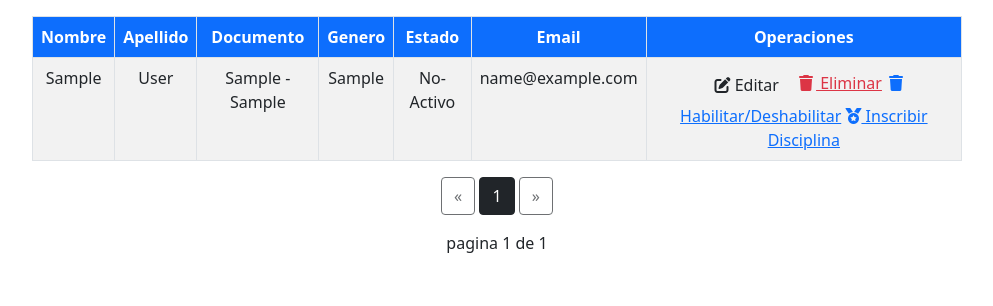
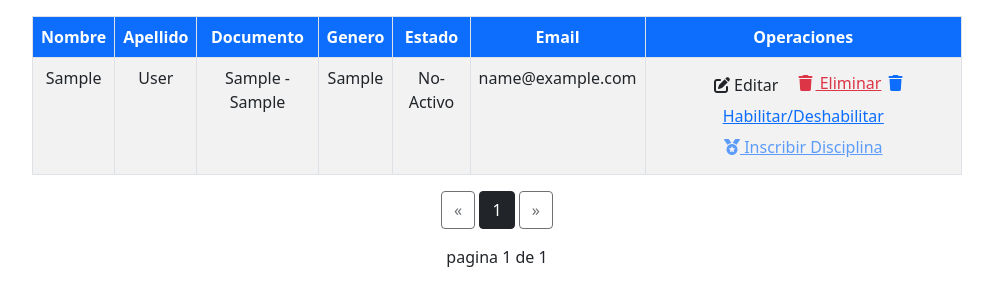
Before and after one commit to joaquingrosso/Proyecto-de-Software, a Flask app: page /gestion_asociados in a window 1280 px wide. Shown: the part 282-588 px from the top of the page, without its empty margins (50-1043 px from the left). Run offline with Flask 2, Linux system fonts and the light colour scheme; the visitor is signed in with stand-in values (Sample User, id 1); tables that the repository leaves empty hold one stand-in row (values such as "Sample post"); some libraries are stand-ins or nearby versions.

Commit message:
se deshabilito el boton de la inscripcion en la gestion de asoc

```diff
--- a/admin/src/web/controllers/asociado_controller.py
+++ b/admin/src/web/controllers/asociado_controller.py
@@ -3,8 +3,7 @@ from src.core.models.asociado_model import Asociado
 from flask import render_template, request, redirect , url_for, flash, make_response, Response
 from src.core.models.disciplina_model import Disciplina
 from src.core.models.cuota_model import Cuota
-#from src.core.models.config_model import ProductionConfig, DevelopmentConfig
-from src.core.config import Config
+from src.core.models.config_model import Config
 import pdfkit
 import io
 import xlwt
@@ -102,6 +101,7 @@ def verify_asociado(doc, doc_type):
         flash("Ya existe un asociado con ese documento")
         return True
     return False
+
 
 def verify_asociado_not_actual(asoc_id, doc, doc_type):
     asoc = Asociado.get_asociado_by_document(doc, doc_type)
--- a/admin/src/web/templates/gestion_asociados.html
+++ b/admin/src/web/templates/gestion_asociados.html
@@ -79,8 +79,17 @@
                             onClick="return confirm('¿Esta seguro que desea eliminar el asociado?');"><i
                                 class="fa fa-fw fa-trash"></i> Eliminar</a>
                         <a href="{{ url_for( 'habilitar_deshabilitarA',id = a.id )  }}"  onClick="return confirm('¿Esta seguro que desea cambiar el estado del asociado?');"><i class="fa fa-fw fa-trash"></i> Habilitar/Deshabilitar</a>  <!--  -->
-                        <a href="{{ url_for('inscribir_asociado_disciplina', id = a.id )  }}">
+                        {% if a.state == "No-Activo" %}
+                        <button type="button" class="btn btn-white" disabled="true">
+                            <a href="{{ url_for('inscribir_asociado_disciplina', id = a.id )  }}">
                             <i class="fa-sharp fa-solid fa-medal"></i> Inscribir Disciplina</a>
+                        </button>
+                        {% else %}
+                        <button type="button" class="btn btn-white">
+                            <a href="{{ url_for('inscribir_asociado_disciplina', id = a.id )  }}">
+                            <i class="fa-sharp fa-solid fa-medal"></i> Inscribir Disciplina</a>
+                        </button>
+                        {% endif %}
                     </td>
                 </tr>
 
```
Also changed, not shown: 3 other files.
